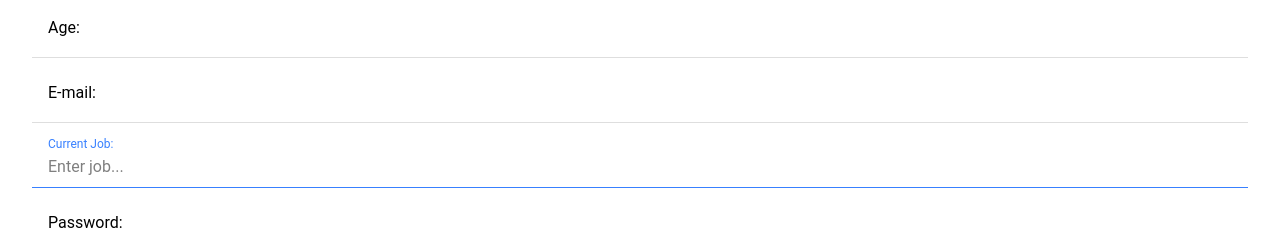
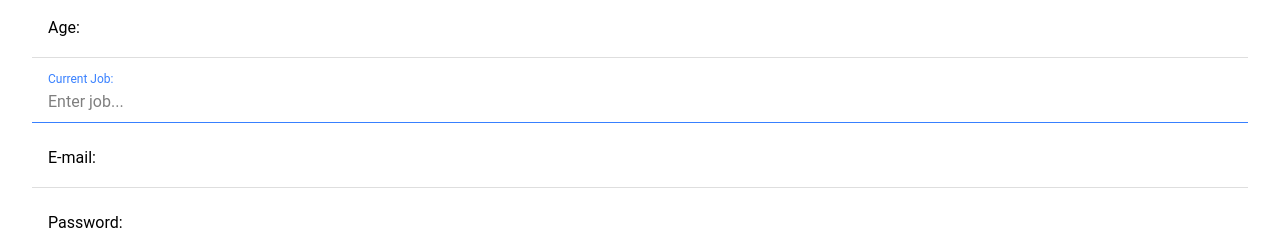
Before and after one commit to BawarHamid/MeeWLoginNY, a React (Create React App) app: page /signup in a window 1280 px wide. Both pictures are taken after a click on the element "Current Job:". Shown: the part 484-722 px from the top of the page. Built offline with nearby package versions, Linux system fonts and the light colour scheme; no server answers.

Commit message:
nyt 05.01

```diff
--- a/src/pages/ProfilePage.tsx
+++ b/src/pages/ProfilePage.tsx
@@ -237,11 +237,11 @@ const ProfilePage: React.FC = () => {
                     <IonInput value={userprofile.email} disabled></IonInput>
                   </IonItem>
 
-                  {/* <IonItem> -- password
+                  <IonItem>
                     <IonIcon slot="start" icon={lockClosedOutline} />
                     <IonLabel>Password:</IonLabel>
                     <IonInput value={userprofile.password} disabled></IonInput>
-                  </IonItem> */}
+                  </IonItem>
                 </IonList>
 
                 <div className="ion-text-center">
--- a/src/pages/SignUpPage.tsx
+++ b/src/pages/SignUpPage.tsx
@@ -66,6 +66,7 @@ const SignUpPage: React.FC = () => {
             lastname: lastname,
             address: address,
             age: age,
+            job: job,
           })
           .select()
           .then((response) => {
@@ -144,23 +145,23 @@ const SignUpPage: React.FC = () => {
             </IonItem>
 
             <IonItem>
+              <IonLabel position="floating">Current Job:</IonLabel>
+              <IonInput
+                onIonChange={(e) => setJob(e.detail.value ?? "")}
+                value={job}
+                placeholder="Enter job..."
+                type="text"
+                required
+              />
+            </IonItem>
+
+            <IonItem>
               <IonLabel position="floating">E-mail:</IonLabel>
               <IonInput
                 onIonChange={(e) => setEmail(e.detail.value ?? "")}
                 value={email}
                 placeholder="Enter email"
                 type="email"
-                required
-              />
-            </IonItem>
-
-            <IonItem>
-              <IonLabel position="floating">Current Job:</IonLabel>
-              <IonInput
-                onIonChange={(e) => setJob(e.detail.value ?? "")}
-                value={job}
-                placeholder="Enter job..."
-                type="text"
                 required
               />
             </IonItem>
```
